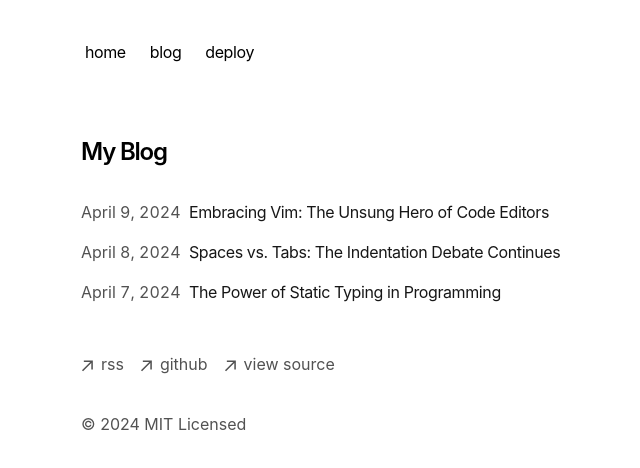
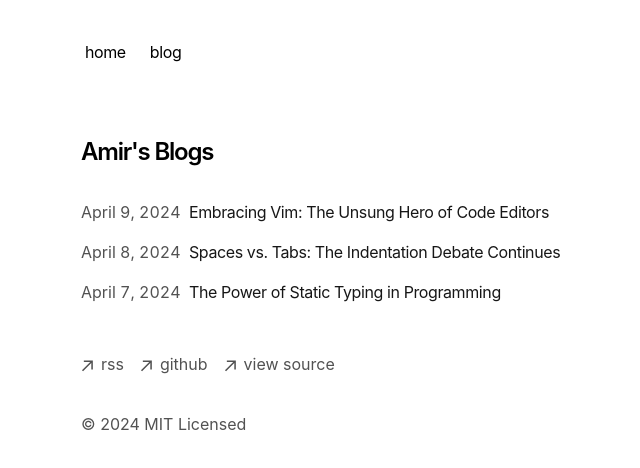
Before and after one commit to AmirShahan/portfolio, a Next.js app: page /blog in a window 1280 px wide. Shown: the top 468 px of the page, without its empty margins (271-911 px from the left). Built offline with nearby package versions, Linux system fonts and the light colour scheme.

Commit message:
Customize pages and changes

```diff
--- a/app/blog/page.tsx
+++ b/app/blog/page.tsx
@@ -2,13 +2,13 @@ import { BlogPosts } from 'app/components/posts'
 
 export const metadata = {
   title: 'Blog',
-  description: 'Read my blog.',
+  description: "Amir Shahan's Blog",
 }
 
 export default function Page() {
   return (
     <section>
-      <h1 className="font-semibold text-2xl mb-8 tracking-tighter">My Blog</h1>
+      <h1 className="font-semibold text-2xl mb-8 tracking-tighter">Amir's Blogs</h1>
       <BlogPosts />
     </section>
   )
--- a/app/components/footer.tsx
+++ b/app/components/footer.tsx
@@ -35,7 +35,7 @@ export default function Footer() {
             className="flex items-center transition-all hover:text-neutral-800 dark:hover:text-neutral-100"
             rel="noopener noreferrer"
             target="_blank"
-            href="https://github.com/vercel/next.js"
+            href="https://github.com/AmirShahan"
           >
             <ArrowIcon />
             <p className="ml-2 h-7">github</p>
--- a/app/components/nav.tsx
+++ b/app/components/nav.tsx
@@ -7,9 +7,7 @@ const navItems = {
   '/blog': {
     name: 'blog',
   },
-  'https://vercel.com/templates/next.js/portfolio-starter-kit': {
-    name: 'deploy',
-  },
+
 }
 
 export function Navbar() {
--- a/app/layout.tsx
+++ b/app/layout.tsx
@@ -11,8 +11,8 @@ import { baseUrl } from './sitemap'
 export const metadata: Metadata = {
   metadataBase: new URL(baseUrl),
   title: {
-    default: 'Next.js Portfolio Starter',
-    template: '%s | Next.js Portfolio Starter',
+    default: "Amir Shahan's portfolio",
+    template: "%s | Amir Shahan's portfolio",
   },
   description: 'This is my portfolio.',
   openGraph: {
--- a/package.json
+++ b/package.json
@@ -13,7 +13,7 @@
     "@vercel/analytics": "^1.1.3",
     "@vercel/speed-insights": "^1.0.9",
     "geist": "1.2.2",
-    "next": "canary",
+    "next": "^14.2.18",
     "next-mdx-remote": "^4.4.1",
     "postcss": "^8.4.35",
     "react": "18.2.0",
```
Also changed, not shown: 1 other file (tests, documents, lock files or other folders).
